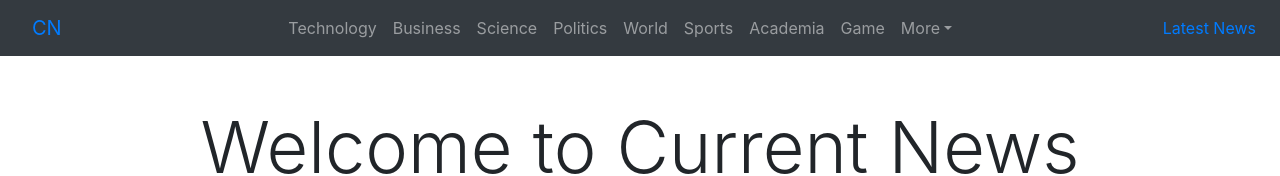
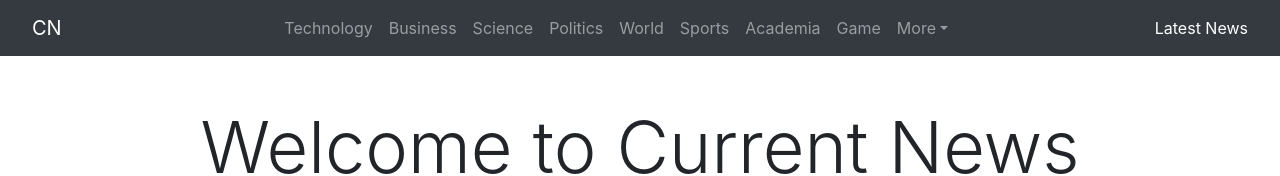
Before and after one commit to sfahadh/Currents-API, a React (Create React App) app: page / in a window 1280 px wide. Shown: the top 176 px of the page. Built offline with nearby package versions, Linux system fonts and the light colour scheme; no server answers.

Commit message:
added navbar.css file and changed color of link tag

```diff
--- /dev/null
+++ b/src/components/navbar/navbar.css
@@ -0,0 +1,8 @@
+.link {
+    color: white;
+}
+
+.link:hover {
+    color: rgb(168, 165, 165);
+    text-decoration: none;
+}
--- a/src/components/navbar/navbar.jsx
+++ b/src/components/navbar/navbar.jsx
@@ -1,10 +1,13 @@
 import React from 'react';
 import { Navbar, Nav, NavDropdown } from 'react-bootstrap';
 import { Link } from "react-router-dom";
+import './navbar.css'
 
 const navbar = () => (
     <Navbar bg="dark" variant="dark" expand="lg" sticky="top">
-        <Navbar.Brand href="#home" className="ml-3"><Link to="/">CN</Link></Navbar.Brand>
+        <Navbar.Brand href="#home" className="ml-3">
+            <Link to="/" className="link">CN</Link>
+        </Navbar.Brand>
         <Navbar.Toggle aria-controls="basic-navbar-nav" />
         <Navbar.Collapse id="basic-navbar-nav">
             <Nav className="m-auto" >
@@ -28,7 +31,9 @@ const navbar = () => (
                     <NavDropdown.Item href="#action/3.4">Others</NavDropdown.Item>
                 </NavDropdown>
             </Nav>
-            <Nav.Item className="mr-2"><Link to="/latestNews">Latest News</Link></Nav.Item>
+            <Nav.Item className="mr-3">
+                <Link to="/latestNews" className="link">Latest News</Link>
+            </Nav.Item>
         </Navbar.Collapse>
     </Navbar>
 )
```
